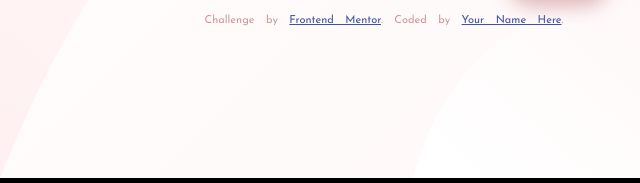
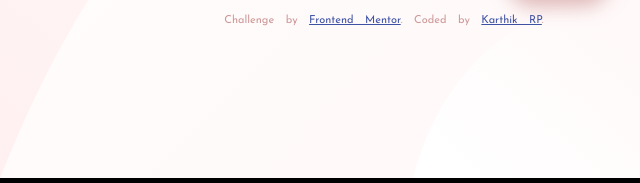
Before and after one commit to blended-ideas/Base-Apparel-Coming-Soon, a plain HTML site: page index.html in a window 1280 px wide. Shown: the part 630-813 px from the top of the page, 0-640 px from the left. Drawn offline with Linux system fonts and the light colour scheme.

Commit message:
Modified link.

```diff
--- a/index.html
+++ b/index.html
@@ -48,7 +48,7 @@
                 <p class="attribution">
                     Challenge by <a href="https://www.frontendmentor.io?ref=challenge" target="_blank">Frontend
                     Mentor</a>.
-                    Coded by <a href="#">Your Name Here</a>.
+                    Coded by <a href="https://blendedideas.in" target="_blank">Karthik RP</a>.
                 </p>
             </div>
         </div>
```
